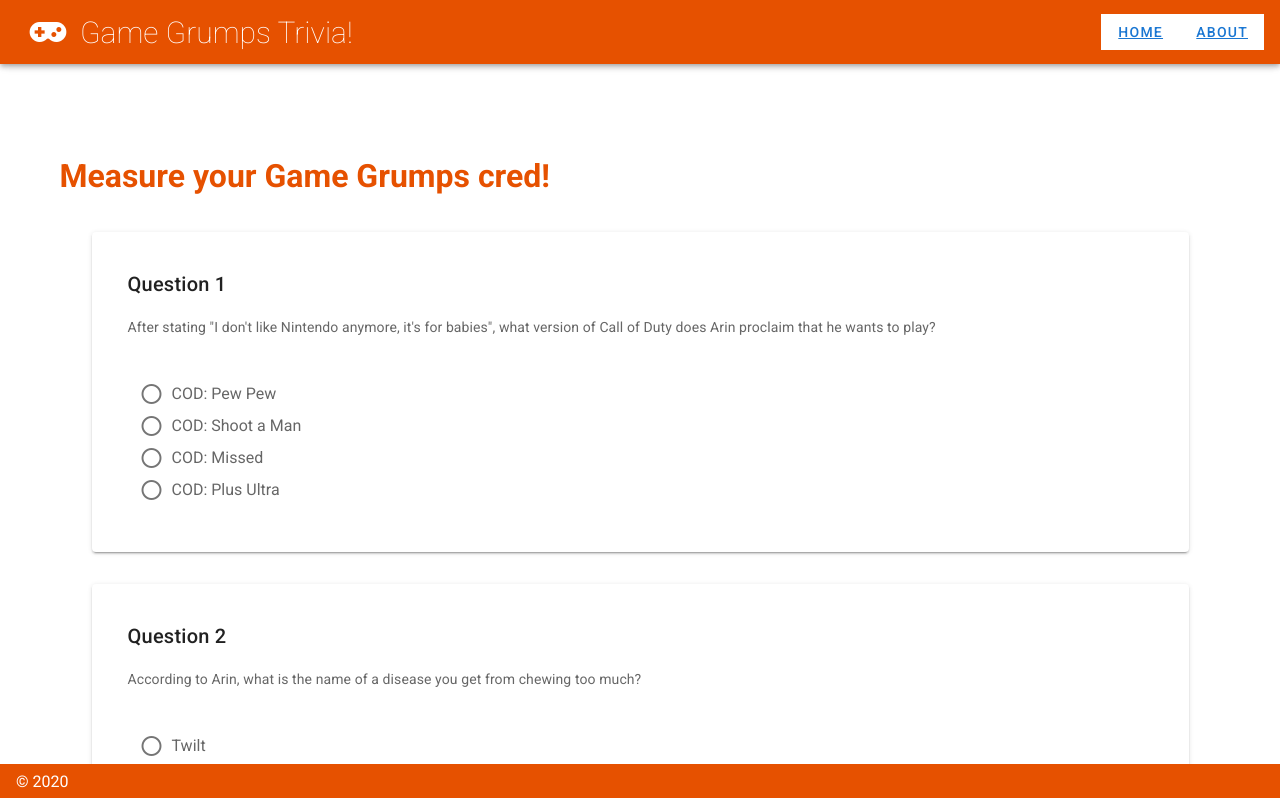
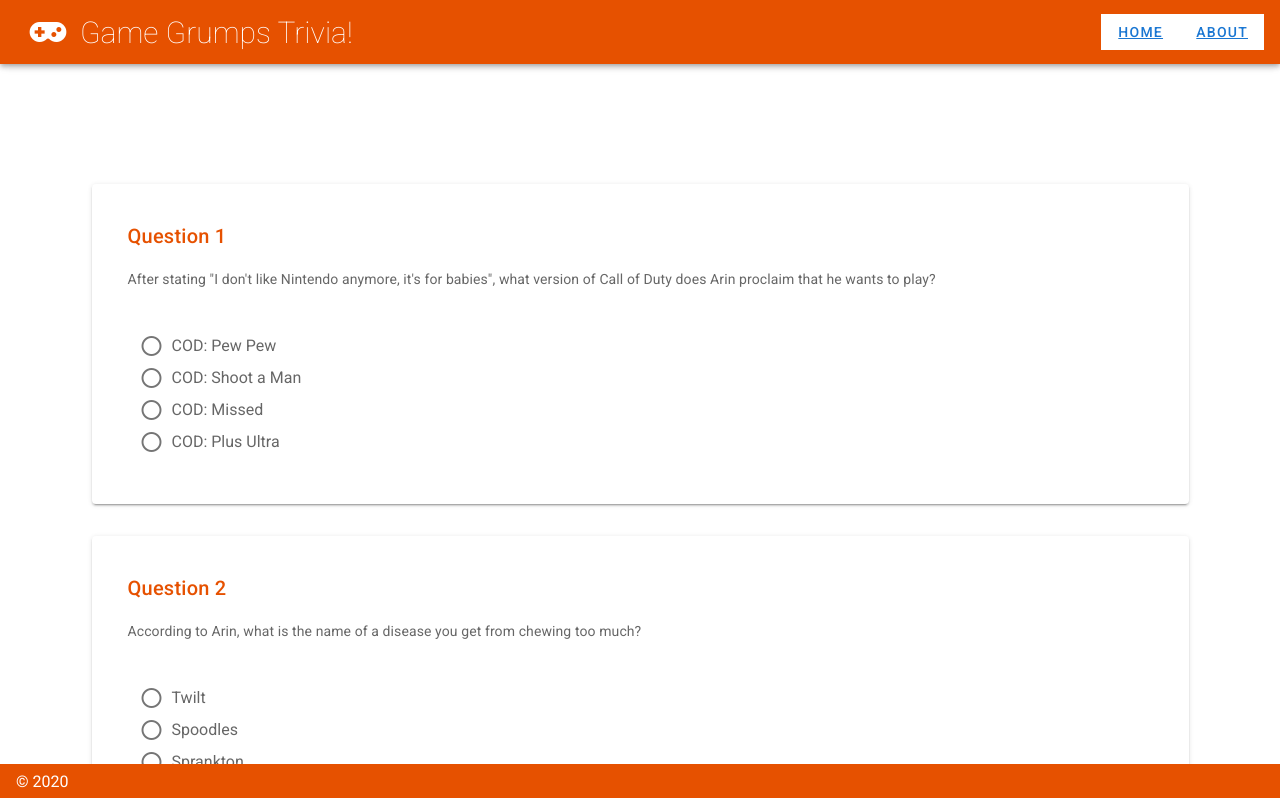
Before and after one commit to HopeEternal/GameGrumpsTrivia, a Vue app: page / in a window 1280 px wide. Shown: the top 798 px of the page. Built offline with nearby package versions, Linux system fonts and the light colour scheme.

Commit message:
Helloworld component renamed to Questions

```diff
--- a/src/components/HelloWorld.vue
+++ b/src/components/Questions.vue
@@ -1,8 +1,7 @@
 <template>
   <v-container>
-    <h1 class="orange--text text--darken-4">Measure your Game Grumps cred!</h1>
     <v-card v-for="(question, index) in questions" :key="index" class="pa-5 ma-8">
-      <v-card-title>Question {{index +1}}</v-card-title>
+      <v-card-title class="orange--text text--darken-4">Question {{index +1}}</v-card-title>
       <v-card-text>{{question.question}}</v-card-text>
       <v-card-actions>
         <v-radio-group class="ms-5">
@@ -20,7 +19,7 @@
 
 <script>
 export default {
-  name: "HelloWorld",
+  name: "Questions",
 
   data: () => ({
     questions: [
--- a/src/views/Home.vue
+++ b/src/views/Home.vue
@@ -1,17 +1,17 @@
 <template>
   <div class="home">
-    <HelloWorld msg="Welcome to Your Vue.js App" />
+    <Questions msg="Welcome to Your Vue.js App" />
   </div>
 </template>
 
 <script>
 // @ is an alias to /src
-import HelloWorld from "@/components/HelloWorld.vue";
+import Questions from "@/components/Questions.vue";
 
 export default {
   name: "Home",
   components: {
-    HelloWorld
+    Questions
   }
 };
 </script>
```
